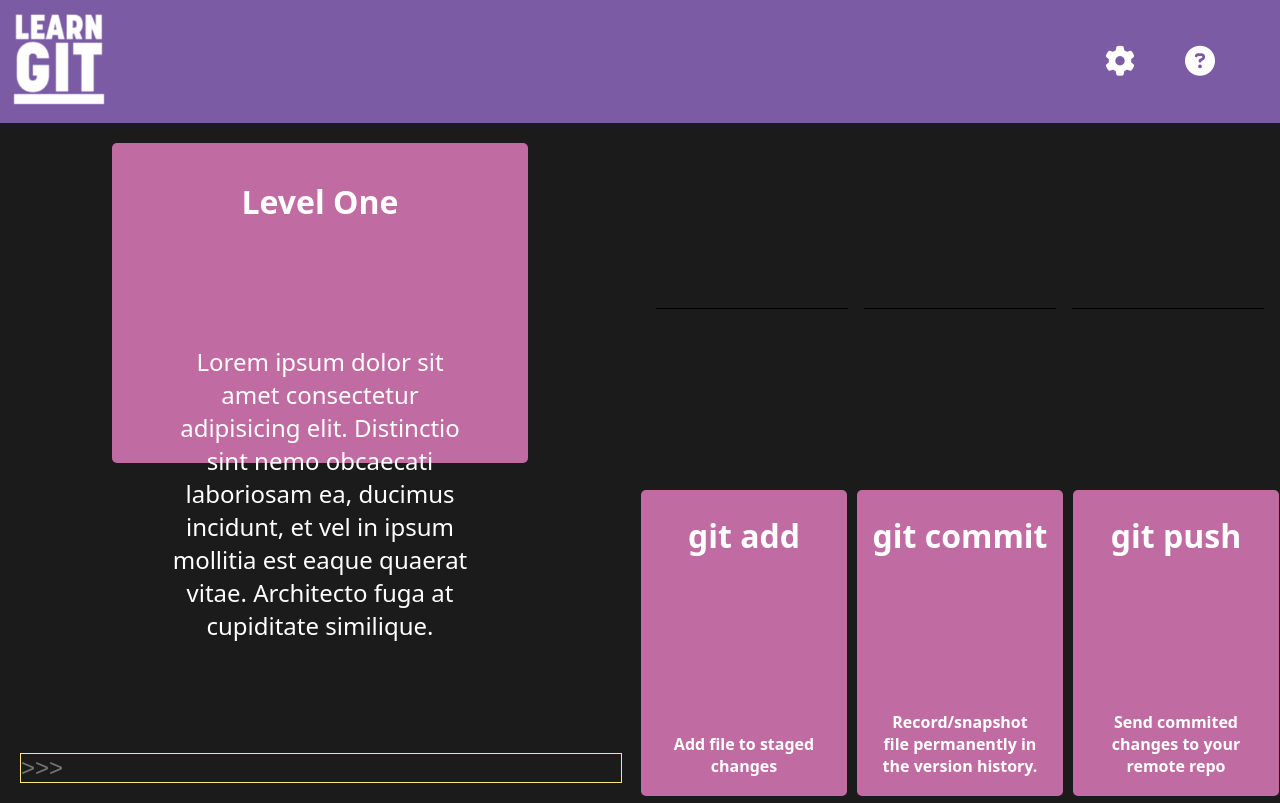
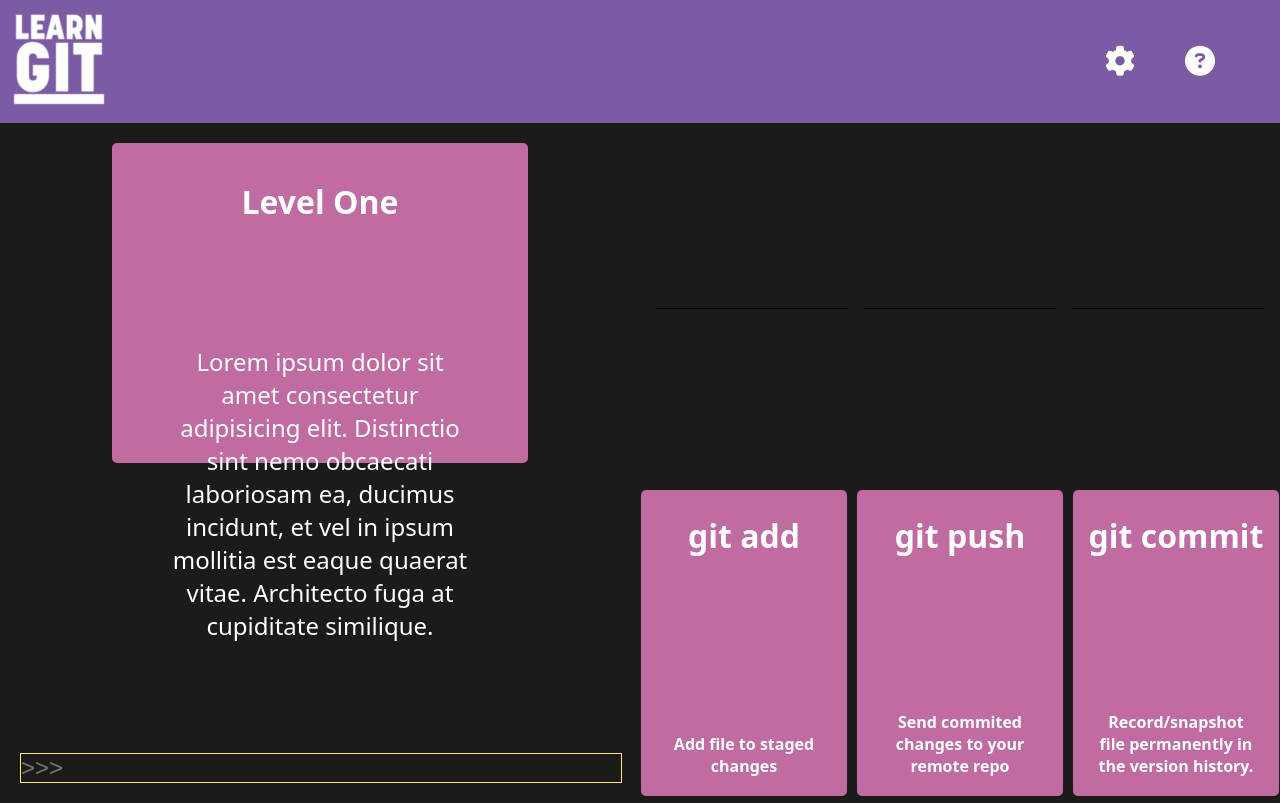
Before and after one commit to juliacarlberg/git-game-app, a React (Vite) app: page /level-one in a window 1280 px wide. Built offline with nearby package versions, Linux system fonts and the light colour scheme; some icons are missing.

Commit message:
shuffleCards func works, once on mount

```diff
--- a/src/pages/levels/LevelOne.tsx
+++ b/src/pages/levels/LevelOne.tsx
@@ -1,7 +1,7 @@
 import { GitCard } from "../../components/GitCard";
 // @ts-ignore
 import FeatherIcon from "feather-icons-react";
-import { useState } from "react";
+import { useEffect, useState } from "react";
 import { useDrop } from "react-dnd";
 import { ItemTypes } from "../../models/ItemTypes";
 import { Header } from "../../components/Header";
@@ -56,15 +56,20 @@ export const LevelOne = () => {
         answerCards.splice(index, 1);
       }
     }
+    setAnswers([...answers]);
+    setAnswerCards([...answerCards]);
   };
 
   const playersMove = (command: string): string => {
+    console.log(command);
     switch (command) {
       case "git add":
+        console.log("add");
         findCorrectCard(command);
         return "added file to staged changes";
 
       case "git commit":
+        console.log("commit");
         findCorrectCard(command);
         return "files changed";
 
@@ -72,8 +77,6 @@ export const LevelOne = () => {
         findCorrectCard(command);
         return "changes pushed to repository";
     }
-    setAnswers([...answers]);
-    setAnswerCards([...answerCards]);
     return "";
   };
 
@@ -88,7 +91,10 @@ export const LevelOne = () => {
     }),
   }));
 
-  //shuffleCards(answerCards);
+  useEffect(() => {
+    let shuffledCards = shuffleCards(answerCards);
+    setAnswerCards([...shuffledCards]);
+  }, []);
 
   return (
     <>
```
